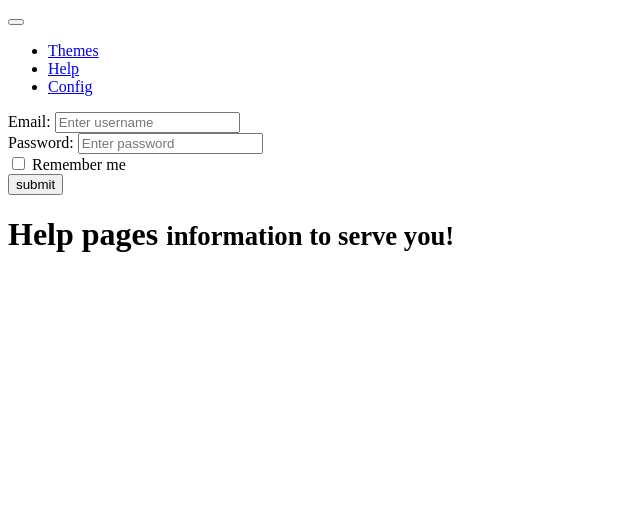
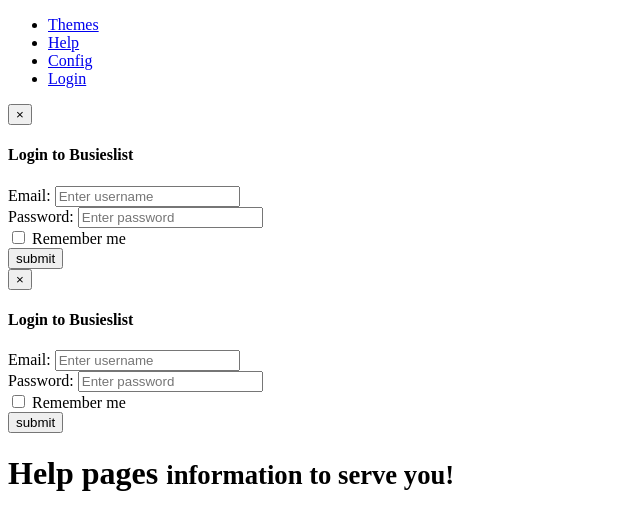
Before and after one commit to eduna75/news-reader, a Python web app: template app/templates/help.html in a window 1280 px wide. Shown: the top 530 px of the page, without its empty margins (0-640 px from the left). Run offline with Jinja, Linux system fonts and the light colour scheme; the template is opened without the code that fills it, so the values that code supplies are empty; some libraries are stand-ins or nearby versions.

Commit message:
made modal login screen ..

```diff
--- a/app/config_page.py
+++ b/app/config_page.py
@@ -78,6 +78,5 @@ def config():
 @login_required
 def run_post():
     post_generator.generator()
-    print 'finished'
     flash('post_generating finished')
     return redirect(url_for('config'))
--- a/app/templates/header.html
+++ b/app/templates/header.html
@@ -4,11 +4,7 @@
             {% for config in site_config %}
                 <a href="/" class="navbar-brand">{{ config.title }}</a>
             {% endfor %}
-            <button class="navbar-toggle" type="button" data-toggle="collapse" data-target="#navbar-main">
-                <span class="icon-bar"></span>
-                <span class="icon-bar"></span>
-                <span class="icon-bar"></span>
-            </button>
+
         </div>
         <div class="navbar-collapse collapse" id="navbar-main">
             <ul class="nav navbar-nav">
@@ -27,8 +23,12 @@
                 <li>
                     <a href="config">Config</a>
                 </li>
+            <li>
+                    <a href="#" data-toggle="modal" data-target="#myModal">Login</a>
+                </li>
             </ul>
-            {% include "login.html" %}
+        {% include "login.html" ignore missing %}
+            {% include "login.html" ignore missing%}
         </div>
     </div>
 </div>
--- a/app/templates/login.html
+++ b/app/templates/login.html
@@ -1,18 +1,33 @@
-<div class="navbar-brand navbar-right">
+<div class="modal fade" id="myModal" tabindex="-1" role="dialog" aria-labelledby="myModalLabel" aria-hidden="true">
+    <div class="modal-dialog">
+        <div class="modal-content">
+            <div class="modal-header">
+                <button type="button" class="close" data-dismiss="modal" aria-label="Close"><span
+                        aria-hidden="true">&times;</span></button>
+                <h4 class="modal-title" id="myModalLabel">Login to Busieslist</h4>
+            </div>
+            <div class="modal-body">
                 <form class="form-inline" role="form" method="post">
                     <div class="form-group">
                         <label class="sr-only" for="email">Email:</label>
-            <input type="text" class="form-control input-sm" id="email" name="username" placeholder="Enter username"
+                        <input type="text" class="form-control input-sm" id="email" name="username"
+                               placeholder="Enter username"
                                value="{{ request.form.username }}">
                     </div>
                     <div class="form-group">
                         <label class="sr-only" for="pwd">Password:</label>
-            <input type="password" class="form-control input-sm" id="pwd" placeholder="Enter password" name="password"
+                        <input type="password" class="form-control input-sm" id="pwd" placeholder="Enter password"
+                               name="password"
                                value="{{ request.form.password }}">
                     </div>
                     <div class="checkbox">
                         <label><input type="checkbox"> Remember me</label>
                     </div>
-        <input class="btn btn-default btn-xs" type="submit" value="submit">
+                    <div class="modal-footer">
+                        <input class="btn btn-default btn-warning" type="submit" value="submit">
+                    </div>
                 </form>
             </div>
+        </div>
+    </div>
+</div>
```
Lines whose indentation alone changed are shown as unchanged.
